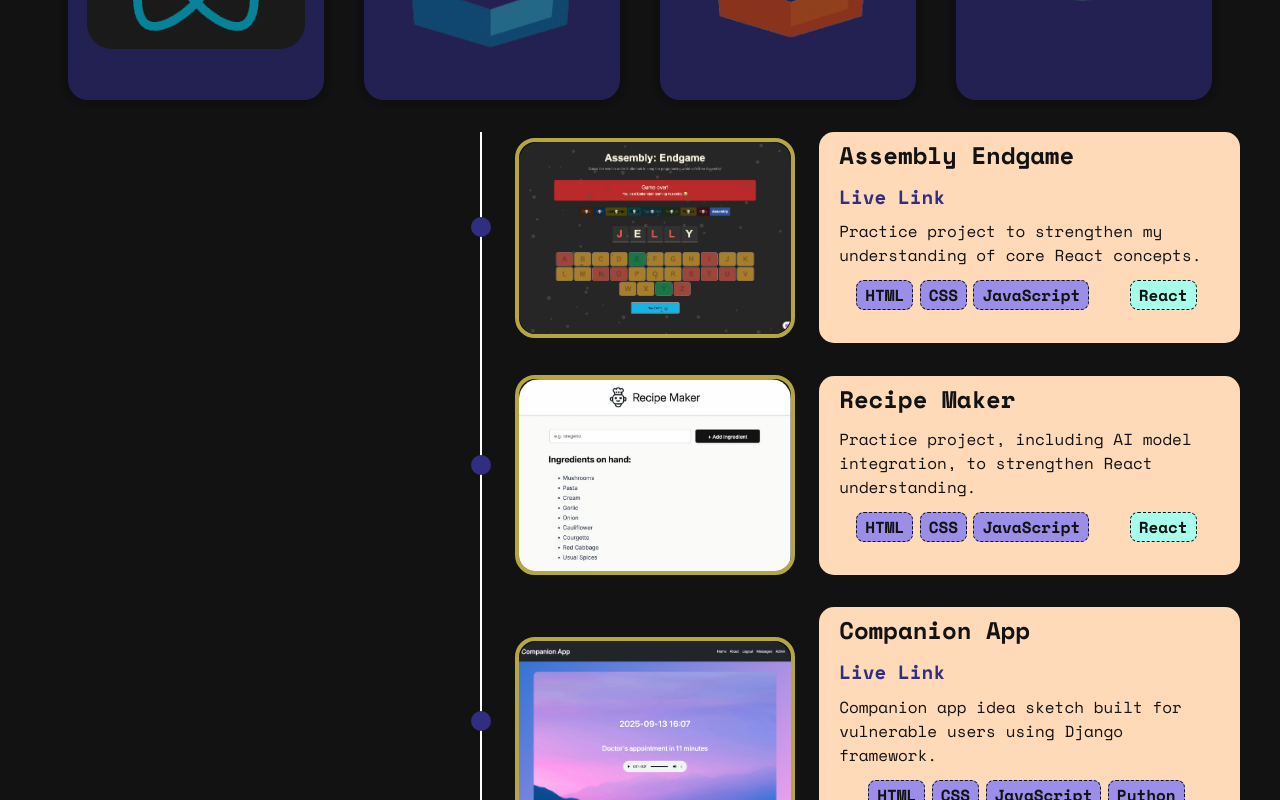
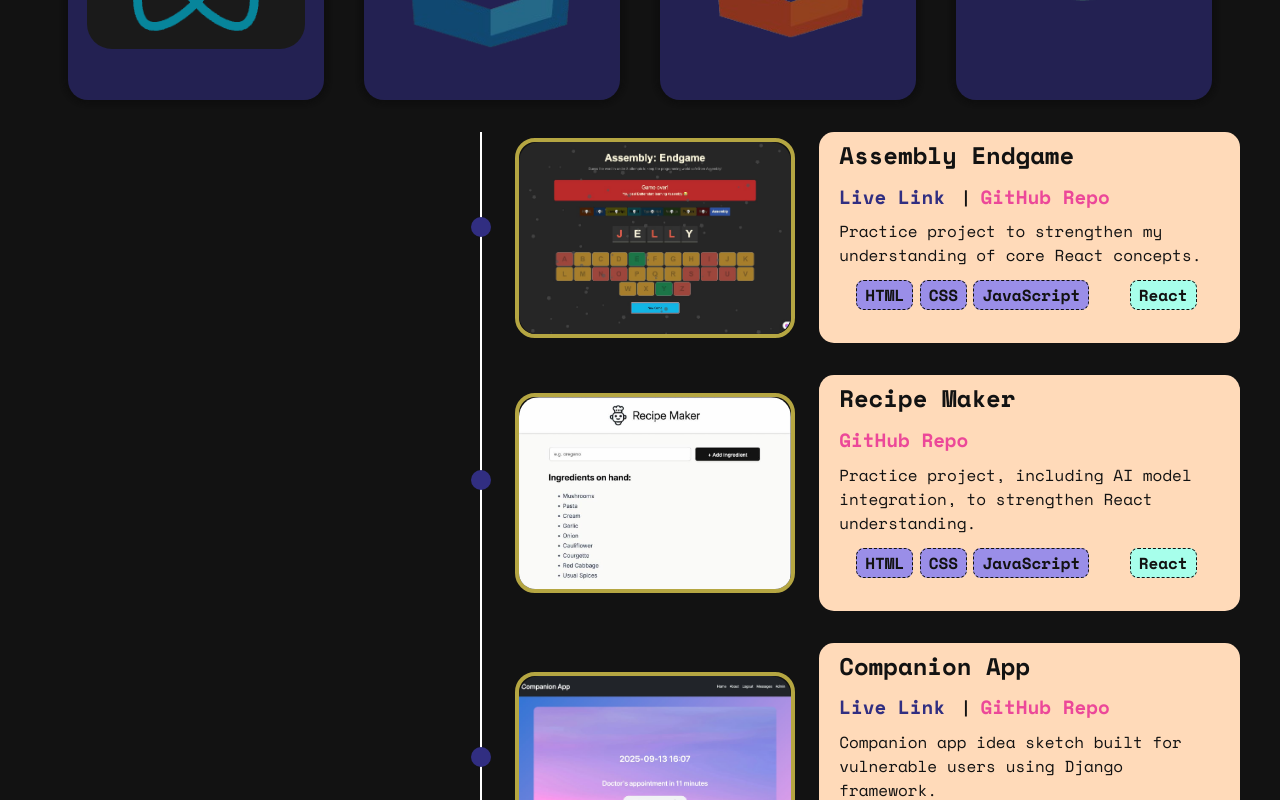
Before and after one commit to JamieJB123/portfolio, a React (Vite) app: page / in a window 1280 px wide. Shown: the part 2660-3460 px from the top of the page. Built offline with nearby package versions, Linux system fonts and the light colour scheme.

Commit message:
Add github repo's to portfolio data, incorporate using map and style the links

```diff
--- a/portfolio.js
+++ b/portfolio.js
@@ -6,6 +6,7 @@ export default [
         title: "Assembly Endgame",
         content: "Practice project to strengthen my understanding of core React concepts.",
         liveLink: "https://jamiejb123.github.io/react-assembly-endgame/",
+        github: "https://github.com/JamieJB123/react-assembly-endgame",
         languages: ["HTML", "CSS", "JavaScript",],
         frameworks: ["React"]
     },
@@ -15,6 +16,7 @@ export default [
         alt: "Portfolio image of AI integrated react recipe maker app",
         title: "Recipe Maker",
         content: "Practice project, including AI model integration, to strengthen React understanding.",
+        github: "https://github.com/JamieJB123/react-recipe-maker",
         languages: ["HTML", "CSS", "JavaScript",],
         frameworks: ["React"]
     },
@@ -25,6 +27,7 @@ export default [
         title: "Companion App",
         content: "Companion app idea sketch built for vulnerable users using Django framework.",
         liveLink: "https://hackathon2-helper-182de8322106.herokuapp.com/",
+        github: "https://github.com/JamieJB123/hackathon2",
         languages: ["HTML", "CSS", "JavaScript", "Python"],
         frameworks: ["Django", "Bootstrap"]
     },
@@ -35,6 +38,7 @@ export default [
         title: "Chaos Cards",
         content: "Chaos Cards is a game I built as a project during my Code Institute Bootcamp using Django framework.",
         liveLink: "https://chaos-cards-de954de9fb2a.herokuapp.com/",
+        github: "https://github.com/JamieJB123/chaos-cards-django",
         languages: ["HTML", "CSS", "JavaScript", "Python",],
         frameworks: ["Django", "Bootstrap"]
     },
@@ -44,6 +48,7 @@ export default [
         alt: "Portfolio image of Dirty Water Project",
         title: "Dirty Water",
         content: "Dirty water was an environmental app displaying live sewage discharge and tidal data on an interactive map. No live link because API keys were exposed as this was a pure front-end project.",
+        github: "https://github.com/JamieJB123/Dirty_Water",
         languages: ["HTML", "CSS", "JavaScript"],
         frameworks: ["Bootstrap"]
     },
@@ -54,6 +59,7 @@ export default [
         title: "Healthy Mind",
         content: "First project independently built as part of my Code Institute bootcamp. This was the first website I independently built.",
         liveLink: "https://jamiejb123.github.io/mental-health-awareness-project/",
+        github: "https://github.com/JamieJB123/mental-health-awareness-project",
         languages: ["HTML", "CSS", "JavaScript"],
         frameworks: ["Bootstrap"]
     }
--- a/src/App.css
+++ b/src/App.css
@@ -392,10 +392,20 @@ hr.glow2:before {
     color: var(--purple);
     font-size: 1.2rem;
     font-weight: 550;
+    margin-right: 1rem;
 }
 .portfolio-link:hover {
     text-decoration: underline;
     color: var(--light-purple);
+}
+.github-link {
+    color: var(--pink);
+    font-size: 1.2rem;
+    font-weight: 550;
+}
+.github-link:hover {
+    color: var(--orange);
+    text-decoration: underline;
 }
 .portfolio-content {
     font-weight: 300;
--- a/src/components/Portfolio.jsx
+++ b/src/components/Portfolio.jsx
@@ -42,7 +42,12 @@ export default function Portfolio() {
                         </div>
                         <div className="portfolio-info-wrapper">
                             <h3 className="portfolio-inner-title">{portfolio.title}</h3>
-                            {portfolio.liveLink && <a className="portfolio-link" href={portfolio.liveLink} target="_blank" rel="no_opener">Live Link</a>}
+                            {portfolio.liveLink &&
+                            <>
+                                <a className="portfolio-link" href={portfolio.liveLink} target="_blank" rel="noopener">Live Link</a>
+                                <span>| </span>
+                            </>}
+                            <a href={portfolio.github} target="_blank" rel="noopener"  className="github-link">GitHub Repo</a>
                             <p className="portfolio-content">{portfolio.content}</p>
                             <div className="tech-container flex flex-wrap">
                                 <div className="language-element-container">
```
